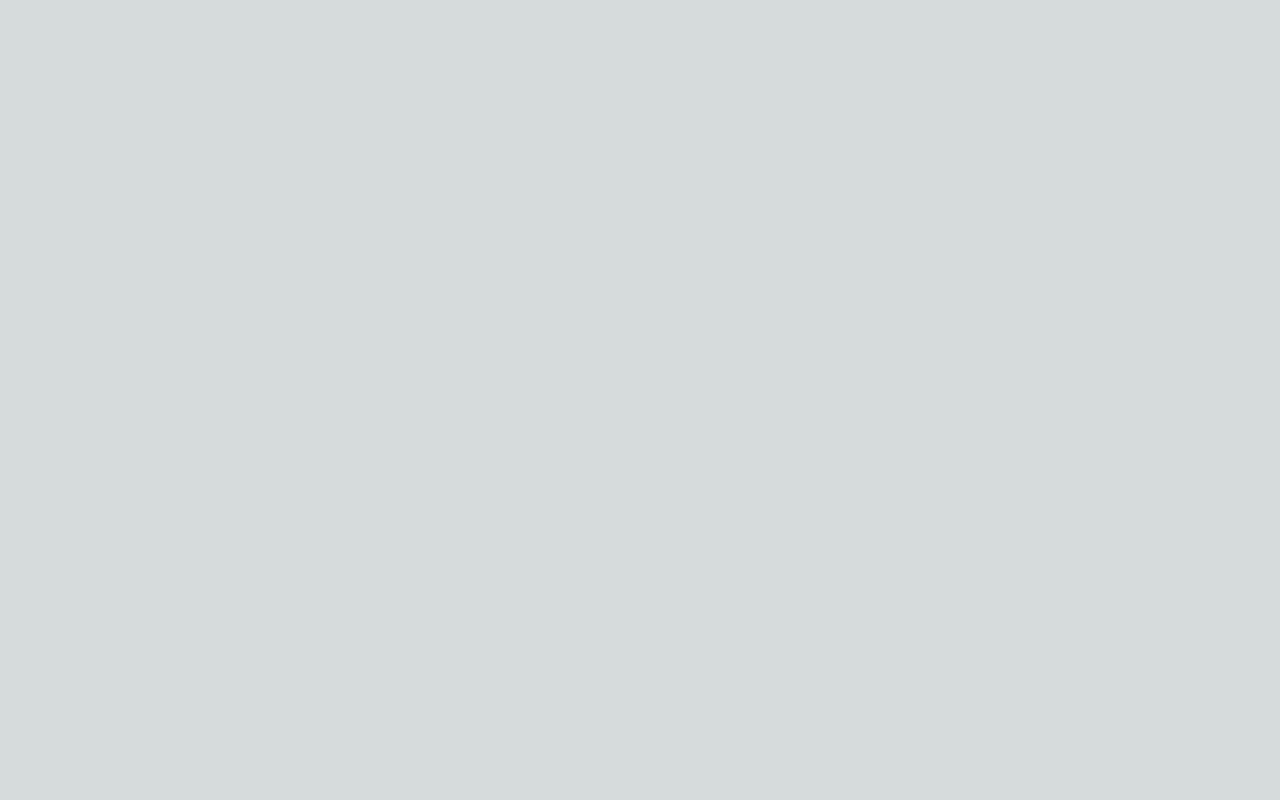
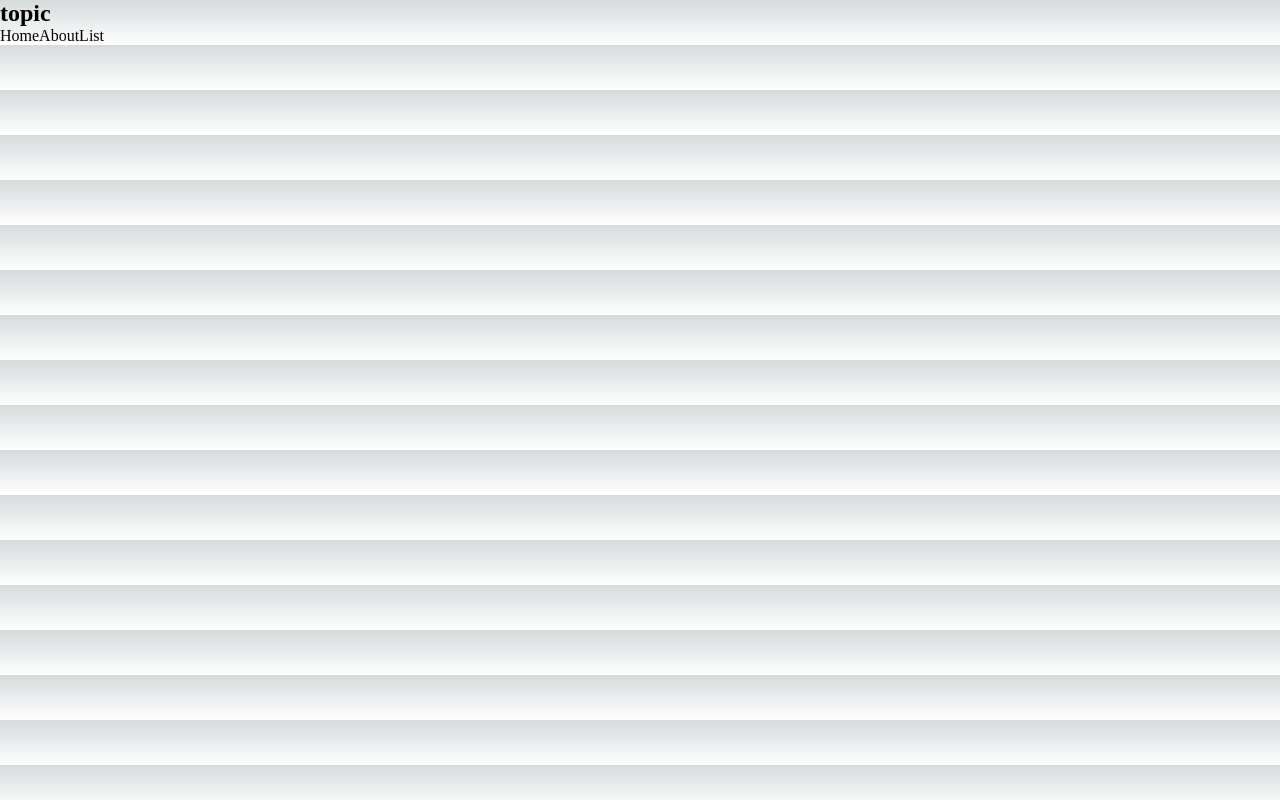
Before and after one commit to ChamudiRW/NextJS-Application, a Next.js app: page / in a window 1280 px wide. Built offline with nearby package versions, Linux system fonts and the light colour scheme.

Commit message:
Routing pt1

```diff
--- /dev/null
+++ b/components/sidebar.js
@@ -0,0 +1,14 @@
+const Sidebar = () => {
+  return (
+    <nav>
+      <div>
+        <h1>topic</h1>
+      </div>
+      <a>Home</a>
+      <a>About</a>
+      <a>List</a>
+    </nav>
+  );
+};
+
+export default Sidebar;
--- a/pages/index.js
+++ b/pages/index.js
@@ -1,8 +1,10 @@
-import { Inter } from 'next/font/google';
+import Sidebar from '@/components/sidebar';
 import styles from '@/styles/Home.module.css';
 
-const inter = Inter({ subsets: ['latin'] });
-
 export default function Home() {
-  return <></>;
+  return (
+    <div>
+      <Sidebar />
+    </div>
+  );
 }
```
